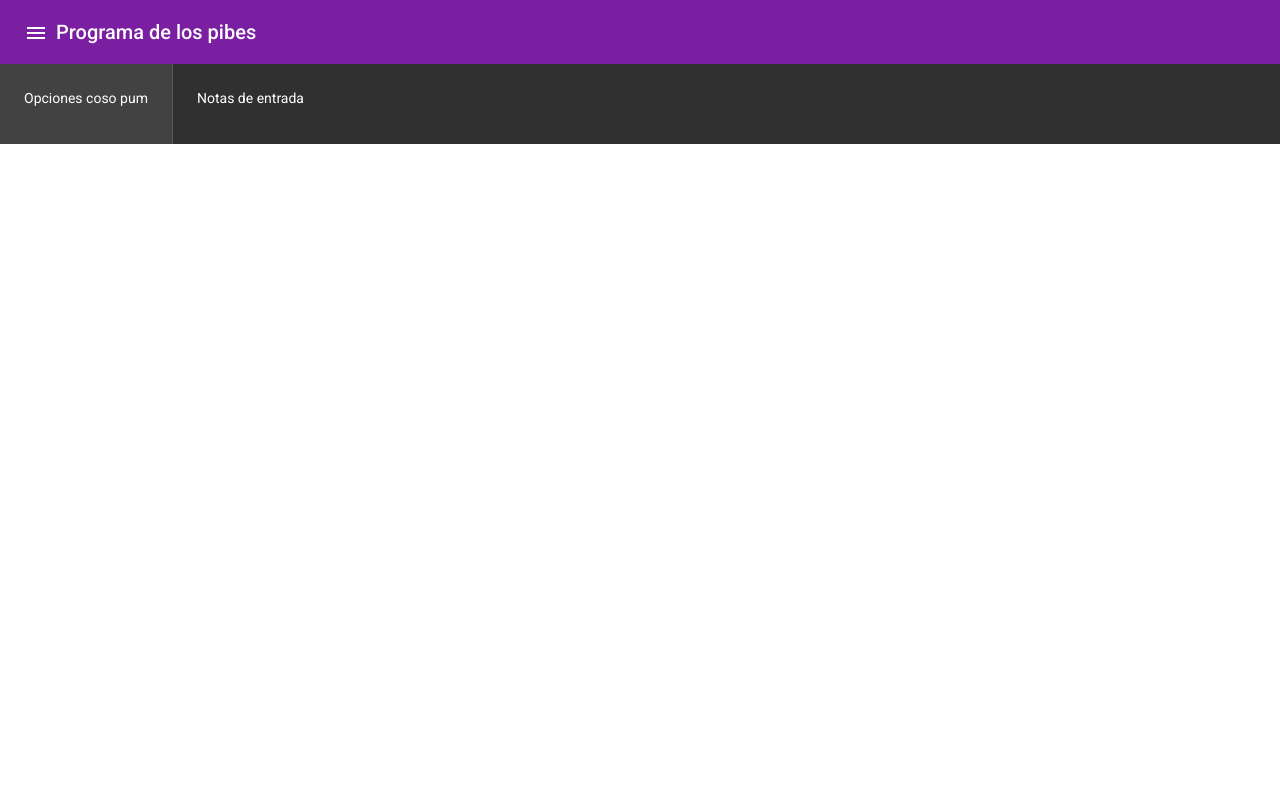
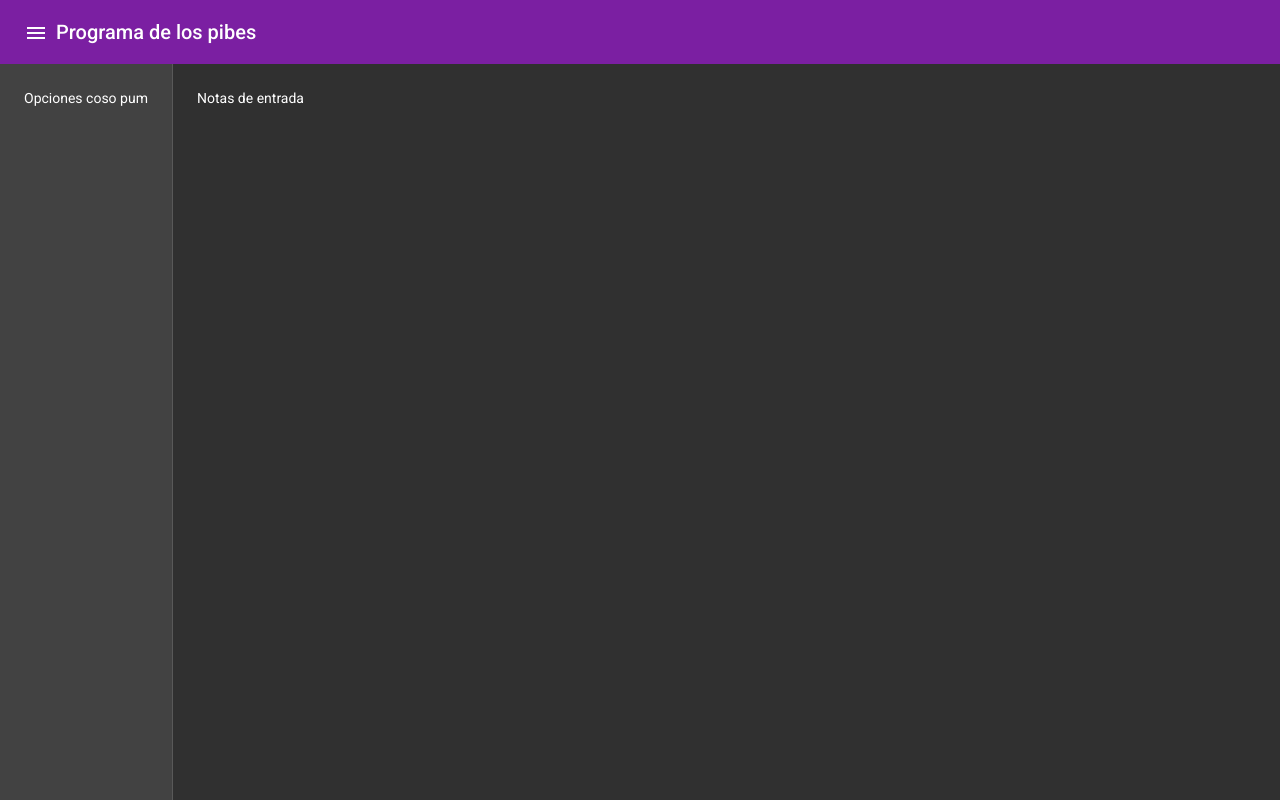
Before and after one commit to Gmm-Punta-del-Este/front-end-repo, an Angular app in the folder teste/: page / in a window 1280 px wide. Built offline with nearby package versions, Linux system fonts and the light colour scheme.

Commit message:
Fullscreen sidenav + toolbar a modificar
hay que modificarle los nombres, y dejarlo todo correcto, lo hago ma;ana que hoy rip jjiji

```diff
--- a/teste/src/app/app.component.css
+++ b/teste/src/app/app.component.css
@@ -0,0 +1,3 @@
+.container{
+    height: 100%;
+}
--- a/teste/src/app/app.component.html
+++ b/teste/src/app/app.component.html
@@ -1,3 +1,5 @@
+<div class="container">
+
 <div id="toolbar">
   <app-toolbar></app-toolbar>
 </div>
@@ -5,3 +7,5 @@
 <div id='content'>
   <router-outlet></router-outlet>
 </div>
+
+</div>
--- a/teste/src/app/components/toolbar/toolbar.component.css
+++ b/teste/src/app/components/toolbar/toolbar.component.css
@@ -1,4 +1,18 @@
+
+.container{
+  display: flex;
+  flex-direction: column;
+  position: absolute;
+  top: 0;
+  bottom: 0;
+  left: 0;
+  right: 0;
+}
 
 .mat-sidenav, .mat-sidenav-content {
   padding: 24px;
 }
+
+.rugby{
+  flex:1;
+}
--- a/teste/src/app/components/toolbar/toolbar.component.html
+++ b/teste/src/app/components/toolbar/toolbar.component.html
@@ -1,3 +1,6 @@
+<div class="container">
+
+
 <mat-toolbar color="primary">
   <button mat-icon-button (click)="sidenav.toggle()">
     <mat-icon>menu</mat-icon>
@@ -6,14 +9,14 @@
   Programa de los pibes
 </mat-toolbar>
 
-<div class="coso">
-  <mat-sidenav-container>
+
+  <mat-sidenav-container class="rugby">
   <mat-sidenav mode="side" [(opened)]="opened" >
     <!-- contenido, opciones, links del menu sidenav -->
     Opciones coso pum
   </mat-sidenav>
 
-  <mat-sidenav-content class="coso">
+  <mat-sidenav-content>
     <div class="main-content">
       <!-- Contenido del home -->
       <router-outlet>
```
